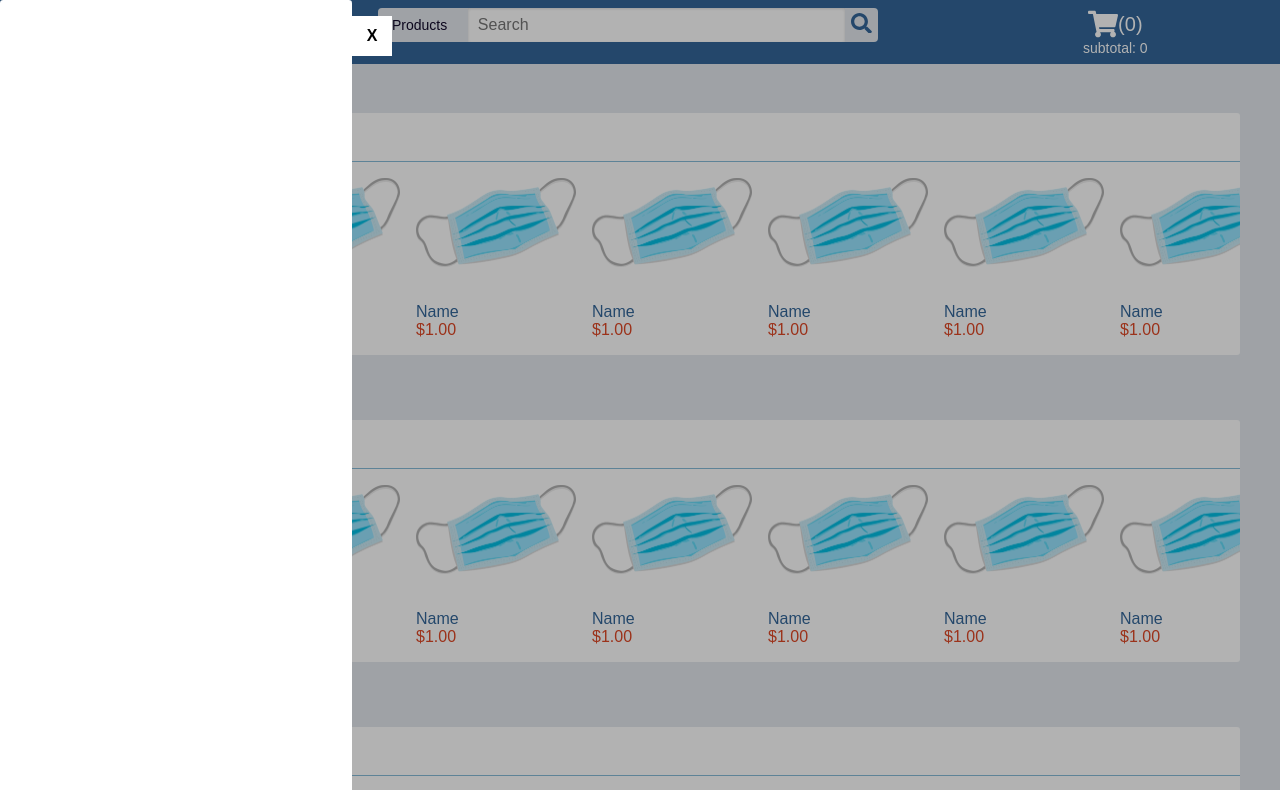
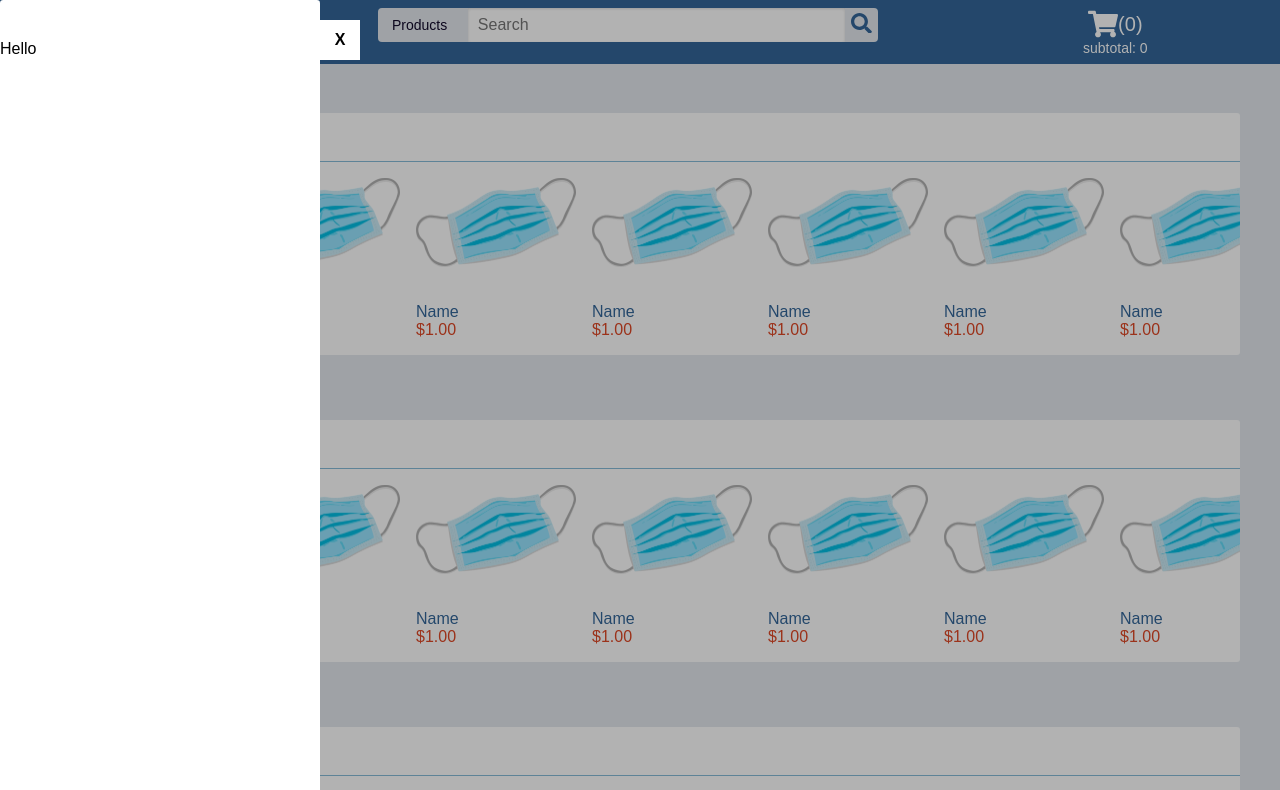
Before and after one commit to SuperCoolFrog/pathogennix, a React (Create React App) app: page / in a window 1280 px wide. Shown: the top 790 px of the page. Built offline with nearby package versions, Linux system fonts and the light colour scheme.

Commit message:
Add drawer animations

```diff
--- a/src/components/Drawer/Drawer.tsx
+++ b/src/components/Drawer/Drawer.tsx
@@ -6,19 +6,21 @@ interface DrawerProps {
   onClose: () => void;
   renderBody: () => React.ReactElement;
   left?: boolean;
+  open: boolean;
 }
 
 const Drawer = ({
   onClose,
   renderBody,
   left,
+  open,
 }: DrawerProps) => {
 
   return (
     <>
     <div className={styles.drawerBackground}
          onClick={onClose}> </div>
-    <div className={classNames(styles.drawer, { [styles.left]: left, [styles.right]: !left})}
+    <div className={classNames(styles.drawer, { [styles.left]: left, [styles.right]: !left, [styles.open]: open})}
          role="dialog"
          aria-modal={true}>
       <div className={styles.closeButtonContainer}>
--- a/src/components/Drawer/drawer.module.scss
+++ b/src/components/Drawer/drawer.module.scss
@@ -13,17 +13,20 @@
 .drawer {
     position: absolute;
     top: 0;
-    min-width: 25vw;
-    max-width: 32em;
     height: 100%;
-    // max-height: calc(100vh - 4em);
     overflow: auto;
-    // transform: translate(-50%,-50%);
-    padding: 1em;
     border-radius: 0.2em;
     background: white;
     z-index: 9999;
-    overflow: visible;
+    overflow: hidden;
+    transition: 0.3s;
+    min-width: 0;
+    width: 0;
+
+    &.open {
+      overflow: visible;
+      min-width: 25vw;
+    }
 
 
     &.left {
@@ -35,7 +38,8 @@
 
       .closeButton {
         position: relative;
-        right: -56px;
+        right: -40px;
+        top: 20px;
         width: 40px;
         height: 40px;
         background: $theme-white;
@@ -54,7 +58,8 @@
 
       .closeButton {
         position: relative;
-        right: 56px;
+        right: 40px;
+        top: 20px;
         width: 40px;
         height: 40px;
         background: $theme-white;
--- a/src/components/ModalCollection/ModalCollection.tsx
+++ b/src/components/ModalCollection/ModalCollection.tsx
@@ -1,4 +1,4 @@
-import React from 'react';
+import React, { useState, useEffect } from 'react';
 import Drawer from '../Drawer/Drawer';
 // import { useSelector } from 'react-redux';
 // import NewInventoryModal from '../../features/NewInventoryModal/NewInventoryModal';
@@ -6,10 +6,16 @@ import Drawer from '../Drawer/Drawer';
 
 const ModalCollection = () => {
   // const newInventoryModalIsVisible = useSelector(newInventoryModalIsVisibleSelector);
+  const [isOpen, setOpen] = useState(false);
+
+  useEffect(() => {
+    setTimeout(() => { setOpen(true); }, 1000);
+  }, [])
+
 
   return (<>
     {/* newInventoryModalIsVisible && <NewInventoryModal /> */}
-    <Drawer onClose={() => {}} renderBody={() => <div/>} left />
+    <Drawer onClose={() => {}} renderBody={() => <div>Hello</div>} open={isOpen} left />
   </>);
 };
 
```
